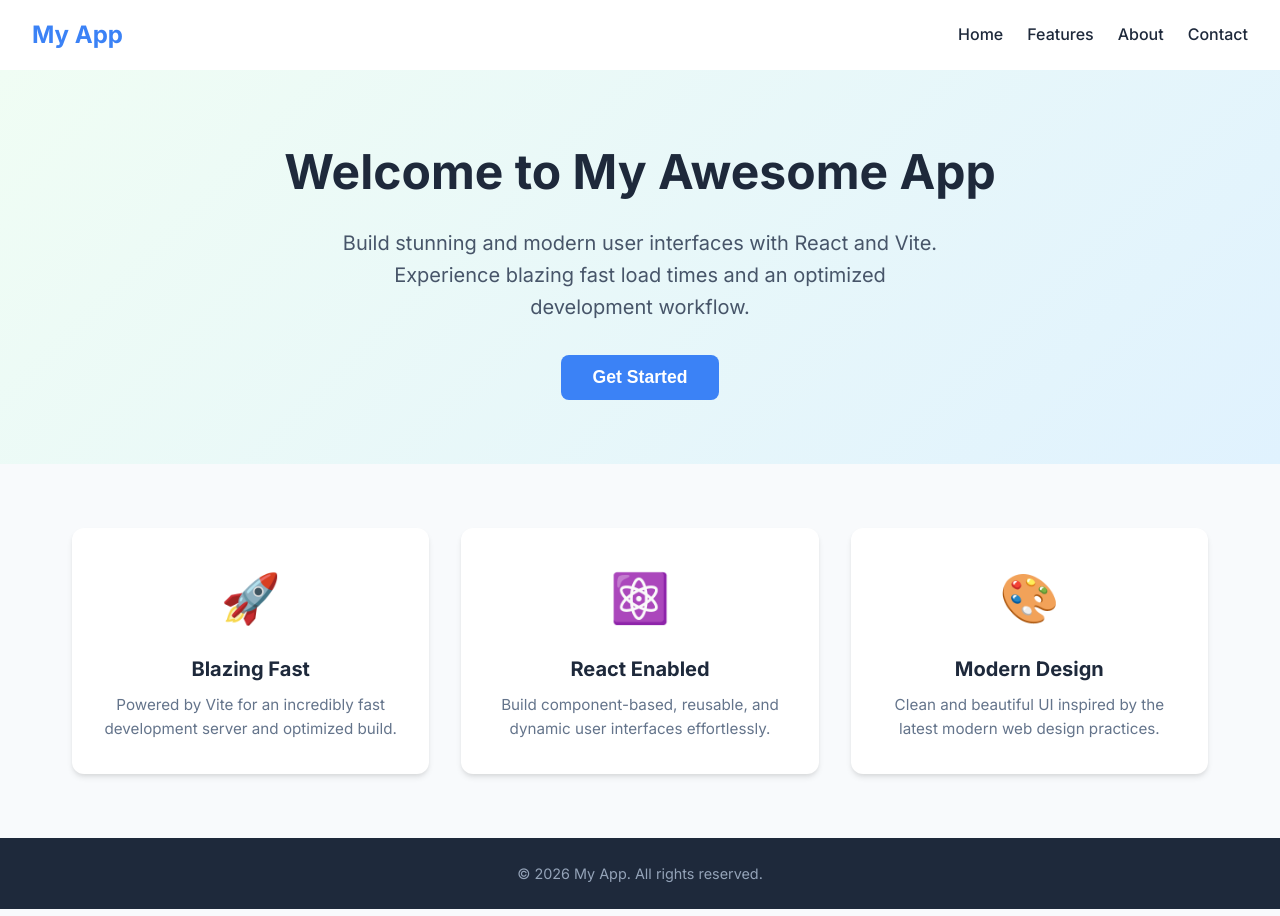
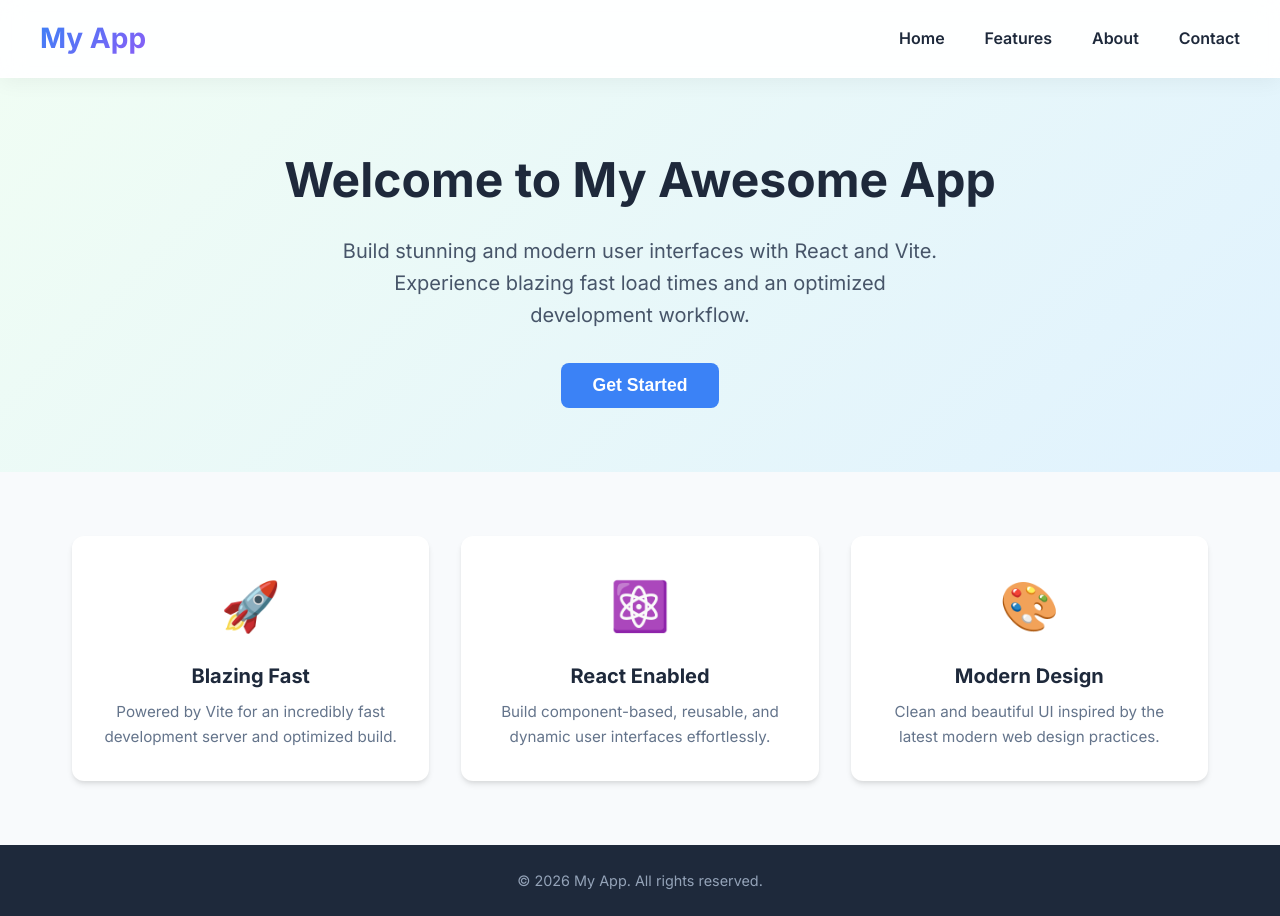
Before and after one commit to nguyenvanty-goku/bt-dev-002-01, a React (Vite) app: page / in a window 1280 px wide. Built offline with nearby package versions, Linux system fonts and the light colour scheme.

Commit message:
style: Update header styles

```diff
--- a/src/App.css
+++ b/src/App.css
@@ -6,33 +6,67 @@
 
 /* Header Styles */
 .header {
-  background-color: var(--card-bg);
-  padding: 1rem 2rem;
-  box-shadow: 0 1px 3px rgba(0, 0, 0, 0.1);
+  background-color: rgba(255, 255, 255, 0.85);
+  padding: 1rem 2.5rem;
+  box-shadow: 0 4px 20px rgba(0, 0, 0, 0.05);
+  backdrop-filter: blur(12px);
+  -webkit-backdrop-filter: blur(12px);
   display: flex;
   justify-content: space-between;
   align-items: center;
+  position: sticky;
+  top: 0;
+  z-index: 1000;
+  border-bottom: 1px solid rgba(255, 255, 255, 0.3);
 }
 
 .logo {
-  font-size: 1.5rem;
-  font-weight: 700;
-  color: var(--primary-color);
+  font-size: 1.75rem;
+  font-weight: 800;
+  background: linear-gradient(135deg, var(--primary-color), #8b5cf6);
+  -webkit-background-clip: text;
+  background-clip: text;
+  -webkit-text-fill-color: transparent;
+  cursor: pointer;
+  transition: transform 0.3s ease;
+}
+
+.logo:hover {
+  transform: scale(1.05);
 }
 
 .nav-links {
   display: flex;
-  gap: 1.5rem;
+  gap: 2.5rem;
 }
 
 .nav-links li {
-  font-weight: 500;
+  font-weight: 600;
+  color: var(--text-color);
   cursor: pointer;
-  transition: color 0.2s ease;
+  position: relative;
+  transition: color 0.3s ease;
+  padding: 0.5rem 0;
+}
+
+.nav-links li::after {
+  content: '';
+  position: absolute;
+  width: 0;
+  height: 2px;
+  bottom: 0;
+  left: 0;
+  background-color: var(--primary-color);
+  transition: width 0.3s ease;
+  border-radius: 2px;
 }
 
 .nav-links li:hover {
   color: var(--primary-color);
+}
+
+.nav-links li:hover::after {
+  width: 100%;
 }
 
 /* Hero Section */
```
